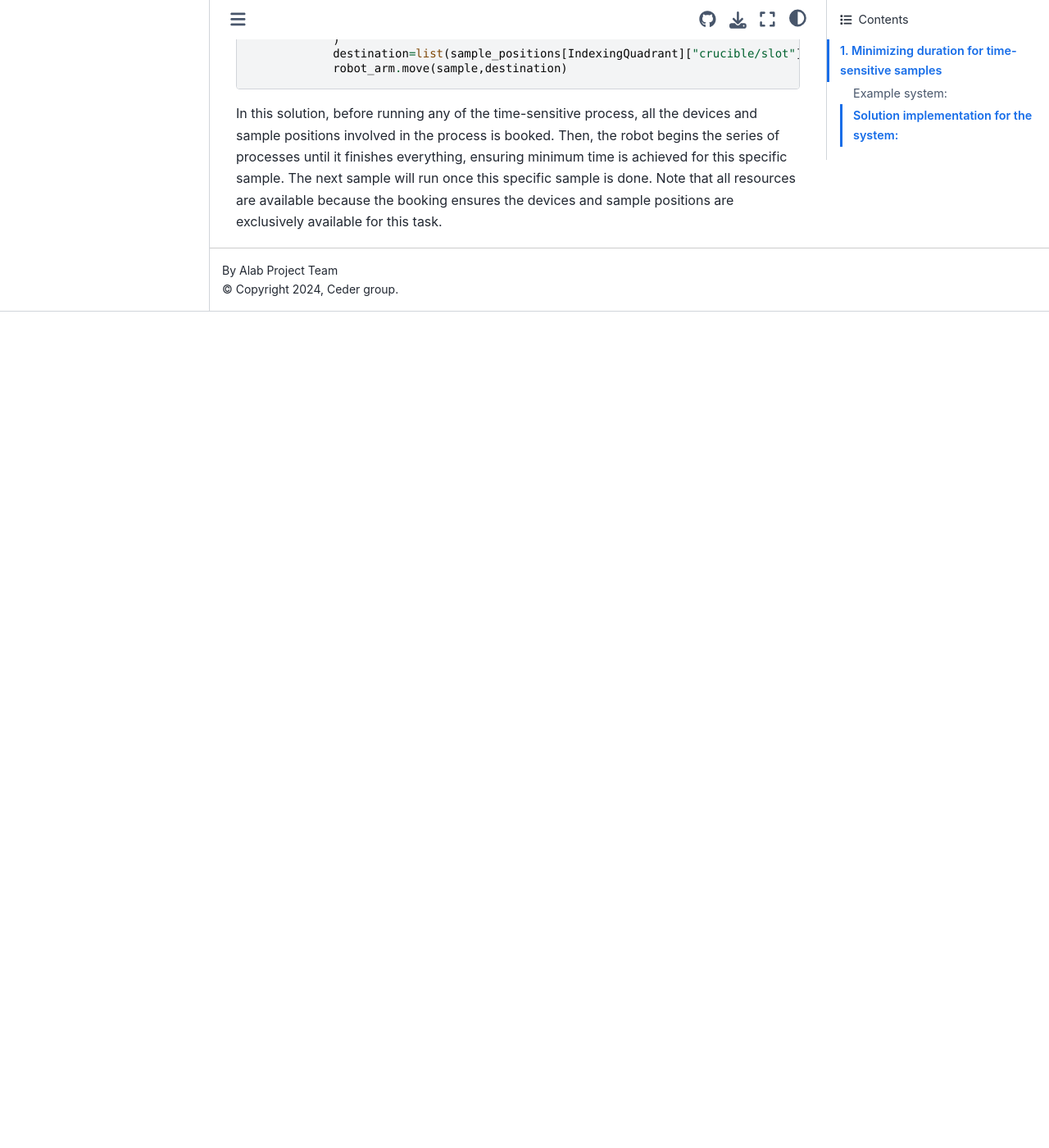
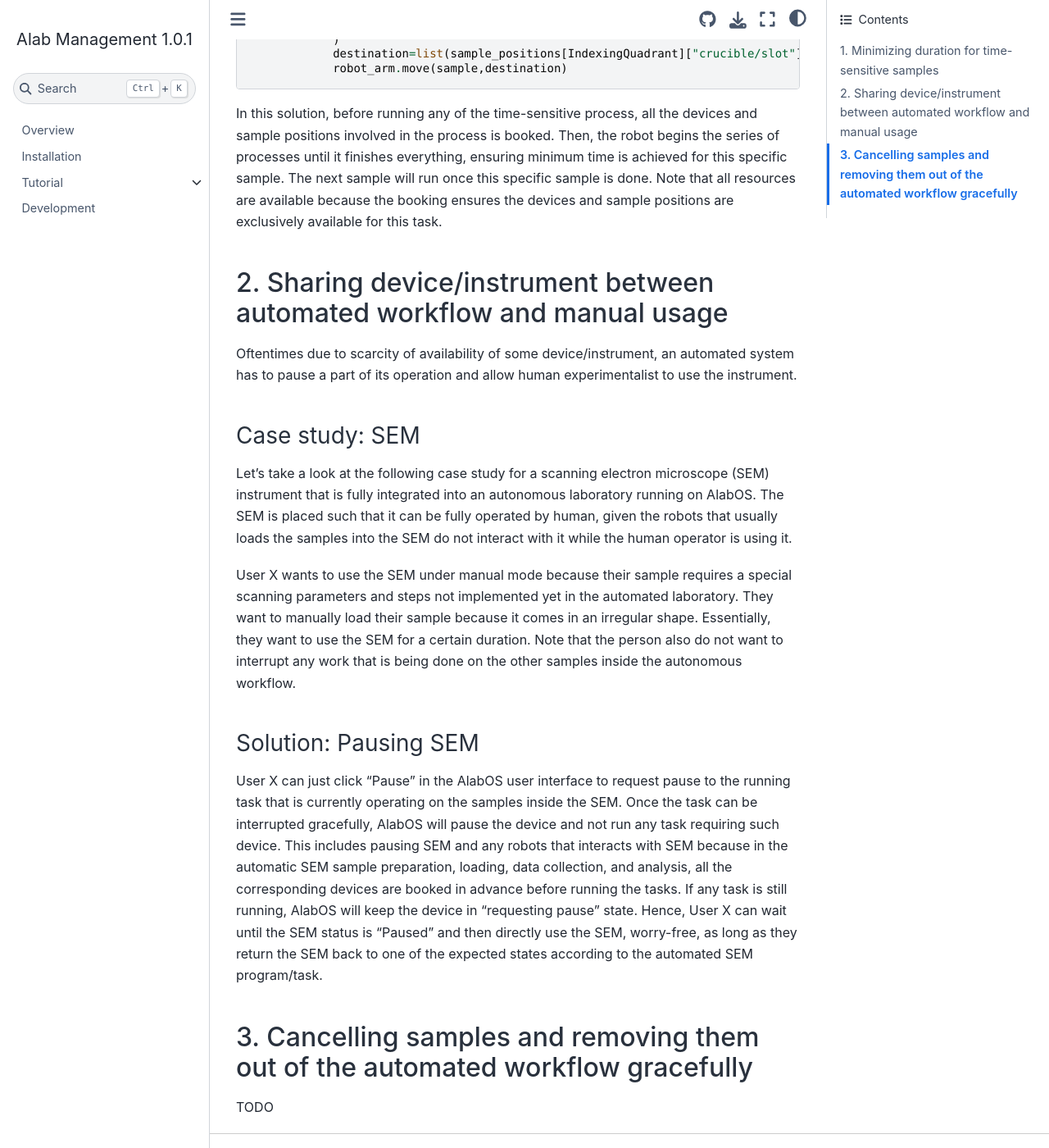
Before and after one commit to CederGroupHub/alabos, a Sphinx documentation site: the page built from docs/source/best_practices.md, in a window 1280 px wide and 1400 px high, scrolled down 1944 px. Shown: the whole window at 82% size. Built offline with Sphinx 7.4.7 and the Sphinx Book theme 1.1.4, drawn with Linux system fonts in a browser that asks for light colours; pages that are not in the unit, such as notebooks, are missing from menus; before the commit the page ends 2324 px from its top, so only the background shows below that.

Commit message:
Update best_practices.md

````diff
--- a/docs/source/best_practices.md
+++ b/docs/source/best_practices.md
@@ -65,3 +65,18 @@
             robot_arm.move(sample,destination)
 ```
 In this solution, before running any of the time-sensitive process, all the devices and sample positions involved in the process is booked. Then, the robot begins the series of processes until it finishes everything, ensuring minimum time is achieved for this specific sample. The next sample will run once this specific sample is done. Note that all resources are available because the booking ensures the devices and sample positions are exclusively available for this task.
+
+## 2. Sharing device/instrument between automated workflow and manual usage
+Oftentimes due to scarcity of availability of some device/instrument, an automated system has to pause a part of its operation and allow human experimentalist to use the instrument.
+
+### Case study: SEM
+Let's take a look at the following case study for a scanning electron microscope (SEM) instrument that is fully integrated into an autonomous laboratory running on AlabOS. The SEM is placed such that it can be fully operated by human, given the robots that usually loads the samples into the SEM do not interact with it while the human operator is using it.
+
+User X wants to use the SEM under manual mode because their sample requires a special scanning parameters and steps not implemented yet in the automated laboratory. They want to manually load their sample because it comes in an irregular shape. Essentially, they want to use the SEM for a certain duration. Note that the person also do not want to interrupt any work that is being done on the other samples inside the autonomous workflow.
+
+### Solution: Pausing SEM
+User X can just click "Pause" in the AlabOS user interface to request pause to the running task that is currently operating on the samples inside the SEM. Once the task can be interrupted gracefully, AlabOS will pause the device and not run any task requiring such device. This includes pausing SEM and any robots that interacts with SEM because in the automatic SEM sample preparation, loading, data collection, and analysis, all the corresponding devices are booked in advance before running the tasks. If any task is still running, AlabOS will keep the device in "requesting pause" state. Hence, User X can wait until the SEM status is "Paused" and then directly use the SEM, worry-free, as long as they return the SEM back to one of the expected states according to the automated SEM program/task.
+
+## 3. Cancelling samples and removing them out of the automated workflow gracefully
+
+TODO
````
